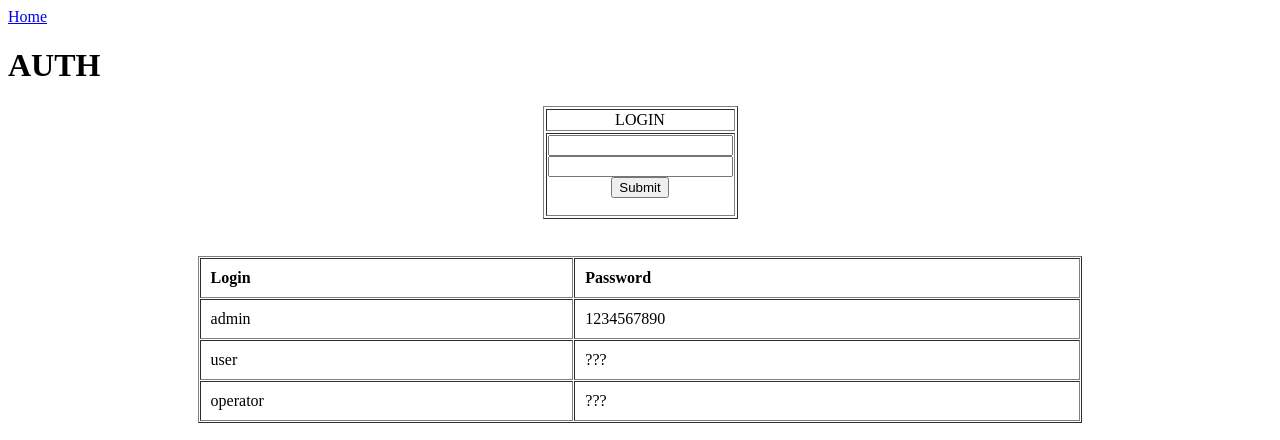
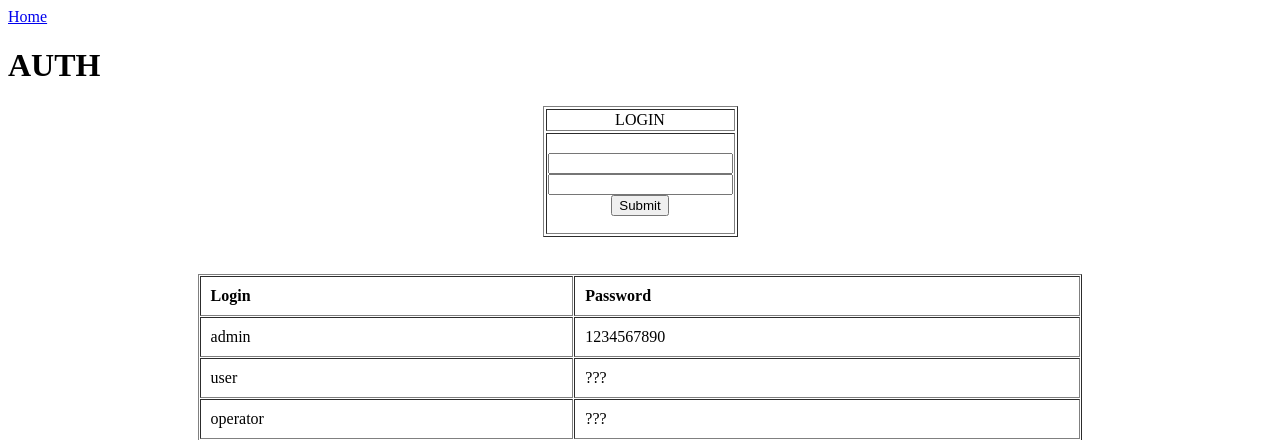
Before and after one commit to KraudSecurity/kvwa, a PHP site: page /auth/login.php in a window 1280 px wide. Shown: the top 440 px of the page. Run offline with PHP 8.4, Linux system fonts and the light colour scheme; data that the repository does not hold is empty.

Commit message:
Add Auth

```diff
--- a/auth/login.php
+++ b/auth/login.php
@@ -40,7 +40,7 @@
             ?>
         <table align='center' border="1">
             <tr><td align="center">LOGIN</td></tr>
-            <tr><td align="center">
+            <tr><td align="center"><br>
             <form action="" method="POST">
                 <input name="username"><br>
                 <input name="password"><br>
```
